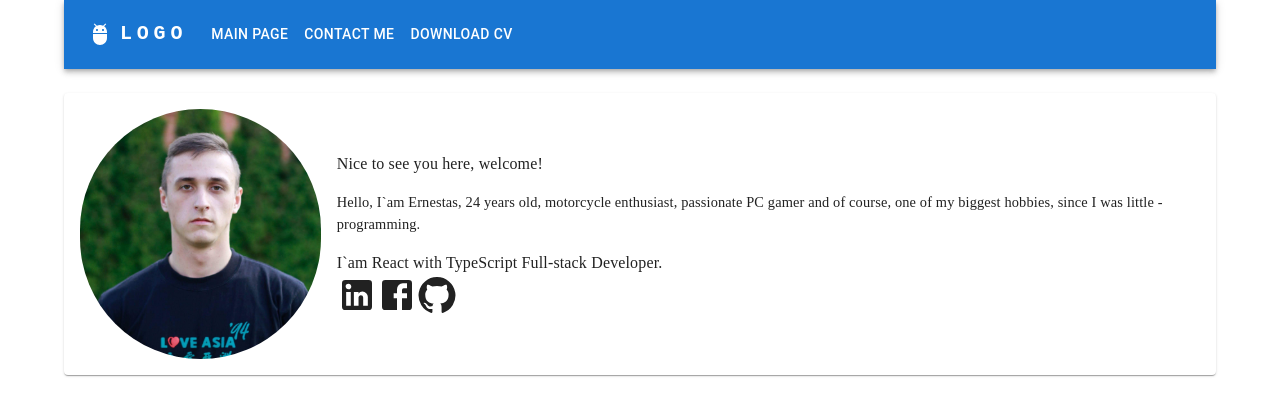
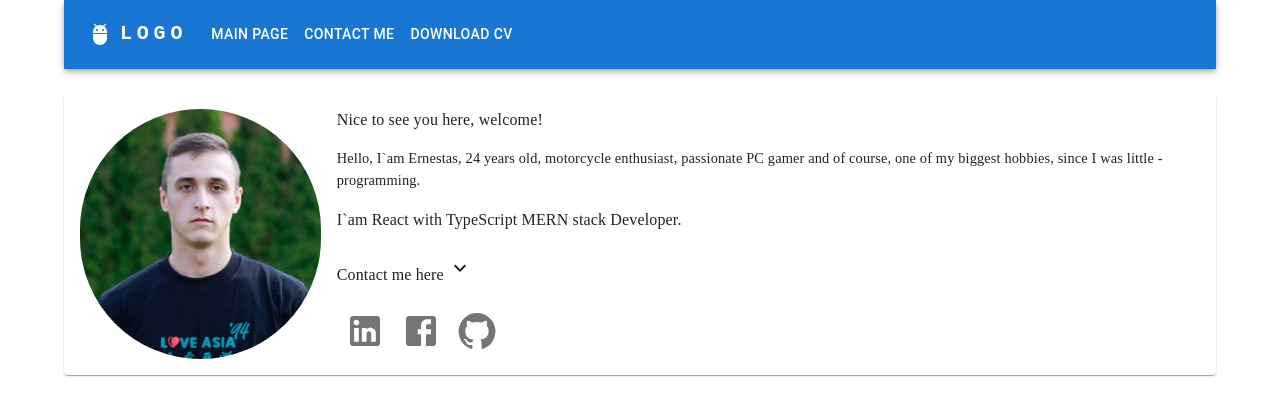
Before and after one commit to ErnestasRa/Portfolio-Page---React-TypeScript-NodeJS-MUI, a React (Create React App) app: page / in a window 1280 px wide. Shown: the top 416 px of the page. Built offline with nearby package versions, Linux system fonts and the light colour scheme.

Commit message:
feat: added hrefs to my social media pages

```diff
--- a/src/components/about-me/about-me.tsx
+++ b/src/components/about-me/about-me.tsx
@@ -3,6 +3,7 @@ import {
     Box,
     Typography,
 } from '@mui/material';
+import KeyboardArrowDownIcon from '@mui/icons-material/KeyboardArrowDown';
 import MediaIcons from './media-icons';
 
 const AboutMe: React.FC = () => (
@@ -19,7 +20,12 @@ const AboutMe: React.FC = () => (
       one of my biggest hobbies, since I was little - programming.
     </Typography>
     <Typography sx={{ textAlign: { md: 'inherit', xs: 'center' }, fontFamily: 'cursive' }}>
-      I`am React with TypeScript Full-stack Developer.
+      I`am React with TypeScript MERN stack Developer.
+    </Typography>
+    <Typography sx={{ textAlign: { md: 'inherit', xs: 'center' }, fontFamily: 'cursive', mt: '2vh' }}>
+      Contact me here
+      {' '}
+      <KeyboardArrowDownIcon sx={{ mt: '1vh' }} />
     </Typography>
     <MediaIcons />
   </Box>
--- a/src/components/about-me/media-icons.tsx
+++ b/src/components/about-me/media-icons.tsx
@@ -1,6 +1,7 @@
 import * as React from 'react';
 import {
     Box,
+    IconButton,
 } from '@mui/material';
 import LinkedInIcon from '@mui/icons-material/LinkedIn';
 import FacebookIcon from '@mui/icons-material/Facebook';
@@ -11,11 +12,18 @@ const MediaIcons: React.FC = () => (
     display: 'flex',
     flexDirection: 'row',
     justifyContent: { xs: 'center', md: 'flex-start' },
+    mt: '2vh',
     }}
   >
-    <LinkedInIcon sx={{ fontSize: '2.5rem' }} />
-    <FacebookIcon sx={{ fontSize: '2.5rem' }} />
-    <GitHubIcon sx={{ fontSize: '2.5rem' }} />
+    <IconButton href="https://www.linkedin.com/in/anarkii/">
+      <LinkedInIcon sx={{ fontSize: '2.5rem' }} />
+    </IconButton>
+    <IconButton href="https://www.facebook.com/R.Ernis">
+      <FacebookIcon sx={{ fontSize: '2.5rem' }} />
+    </IconButton>
+    <IconButton href="https://github.com/ErnestasRa">
+      <GitHubIcon sx={{ fontSize: '2.5rem' }} />
+    </IconButton>
   </Box>
   );
 
```
